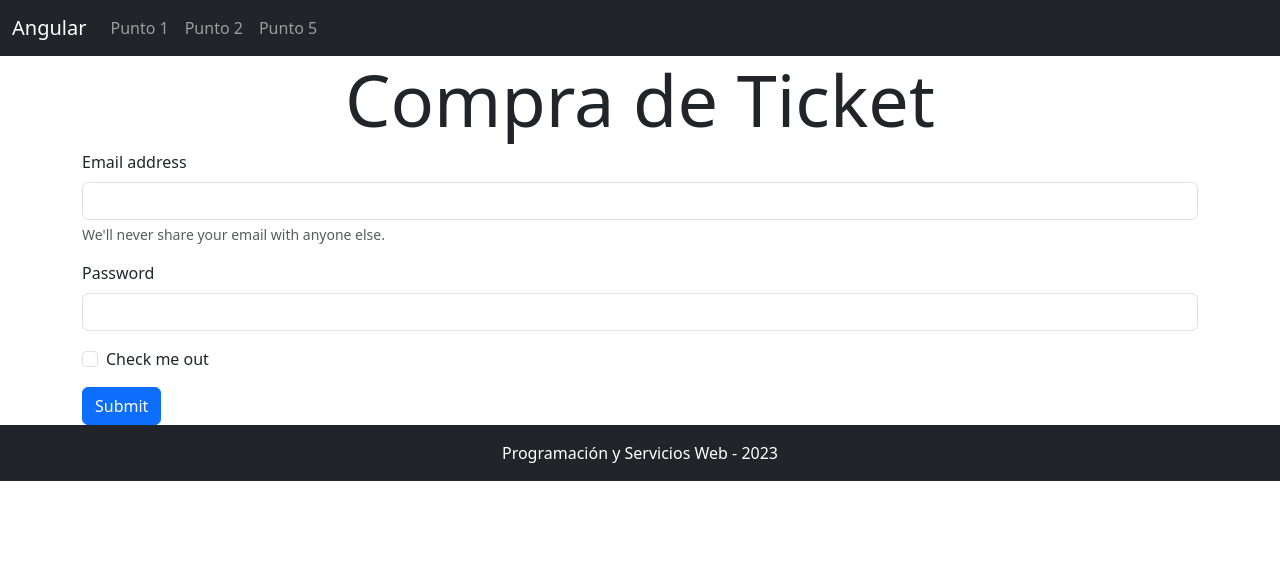
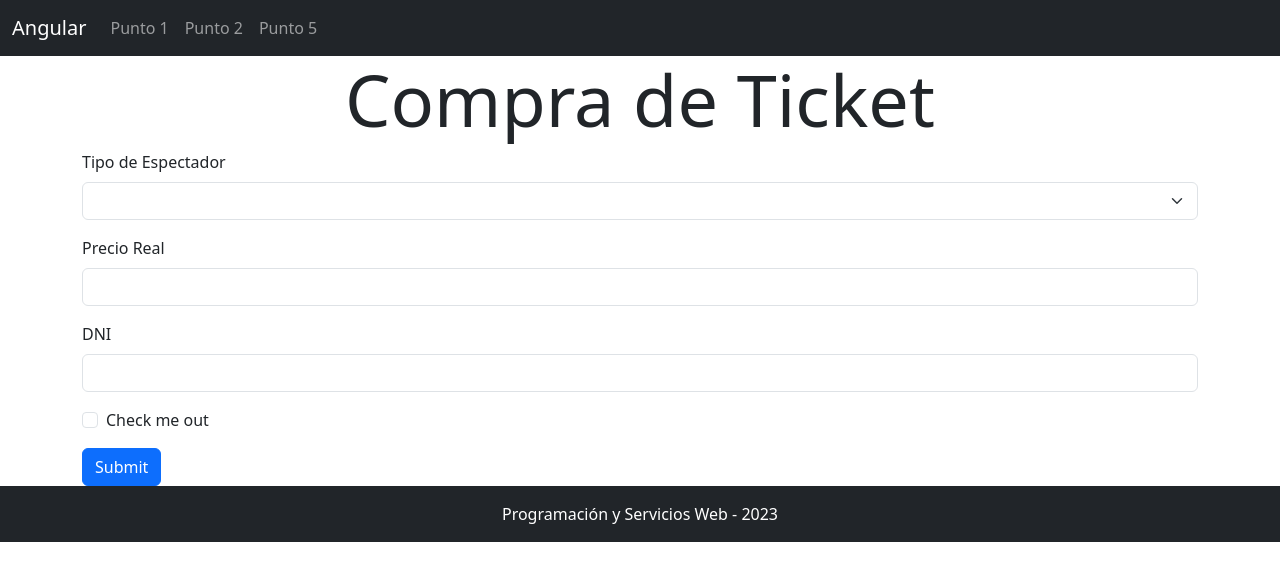
Before and after one commit to gus0117/tp-angular-2023, an Angular app: page /punto5 in a window 1280 px wide. Shown: the top 580 px of the page. Built offline with nearby package versions, Linux system fonts and the light colour scheme.

Commit message:
Agregado Model ticket y algunos inputs form

```diff
--- a/src/app/app.module.ts
+++ b/src/app/app.module.ts
@@ -8,6 +8,7 @@ import { Punto2Component } from './components/punto2/punto2.component';
 import { NavbarComponent } from './components/navbar/navbar.component';
 import { FooterComponent } from './components/footer/footer.component';
 import { Punto5Component } from './components/punto5/punto5.component';
+import { FormsModule } from '@angular/forms';
 
 @NgModule({
   declarations: [
@@ -20,7 +21,8 @@ import { Punto5Component } from './components/punto5/punto5.component';
   ],
   imports: [
     BrowserModule,
-    AppRoutingModule
+    AppRoutingModule,
+    FormsModule
   ],
   providers: [],
   bootstrap: [AppComponent]
--- a/src/app/components/punto5/punto5.component.html
+++ b/src/app/components/punto5/punto5.component.html
@@ -3,13 +3,20 @@
     <div class="form">
       <form>
         <div class="mb-3">
-              <label for="exampleInputEmail1" class="form-label">Email address</label>
-              <input type="email" class="form-control" id="exampleInputEmail1" aria-describedby="emailHelp">
-              <div id="emailHelp" class="form-text">We'll never share your email with anyone else.</div>
+          <label for="tipoEspectador" class="form-label">Tipo de Espectador</label>
+          <select class="form-select" aria-label="Default select example" id="tipoEspectador" name="tipoEspectador" [(ngModel)]="ticket.tipoEspectador">
+            <option selected>Seleccione el tipo de especador</option>
+            <option value="l">Local</option>
+            <option value="e">Extranjero</option>
+          </select>
         </div>
         <div class="mb-3">
-              <label for="exampleInputPassword1" class="form-label">Password</label>
-              <input type="password" class="form-control" id="exampleInputPassword1">
+          <label for="precioReal" class="form-label">Precio Real</label>
+          <input type="number" class="form-control" id="precioReal" name="precioReal" [(ngModel)]="ticket.precioReal">
+        </div>
+        <div class="mb-3">
+          <label for="dni" class="form-label">DNI</label>
+          <input type="number" class="form-control" id="dni" name="dni">
         </div>
         <div class="mb-3 form-check">
           <input type="checkbox" class="form-check-input" id="exampleCheck1">
--- a/src/app/components/punto5/punto5.component.ts
+++ b/src/app/components/punto5/punto5.component.ts
@@ -1,4 +1,5 @@
 import { Component } from '@angular/core';
+import { Ticket } from 'src/app/models/ticket';
 
 @Component({
   selector: 'app-punto5',
@@ -6,5 +7,15 @@ import { Component } from '@angular/core';
   styleUrls: ['./punto5.component.css']
 })
 export class Punto5Component {
+  ticket: Ticket;
+  total: number;
+  ticketsVendidos: Array<Ticket>;
 
+  constructor() {
+    this.ticket = new Ticket();
+    this.total = 0;
+    this.ticketsVendidos = new Array<Ticket>();
+/*
+    this.mostrarHistorico(); */
+  }
 }
--- /dev/null
+++ b/src/app/models/ticket.ts
@@ -0,0 +1,17 @@
+export class Ticket {
+    id!:number;
+    dni!:number;
+    precioReal!:number;
+    tipoEspectador!:string;
+    fechaCobro!:Date;
+    precioCobrado!:number;
+
+    constructor(id?:number, dni?:number, precioReal?:number, tipoEspectador?:string, fechaCobro?:Date, precioCobrado?:number){
+        this.id = id!;
+        this.dni = dni!;
+        this.precioReal = precioReal!;
+        this.tipoEspectador = tipoEspectador!;
+        this.fechaCobro = fechaCobro!;
+        this.precioCobrado = precioCobrado!;
+    }
+}
```
Also changed, not shown: 1 other file (tests, documents, lock files or other folders). Lines whose indentation alone changed are shown as unchanged.
